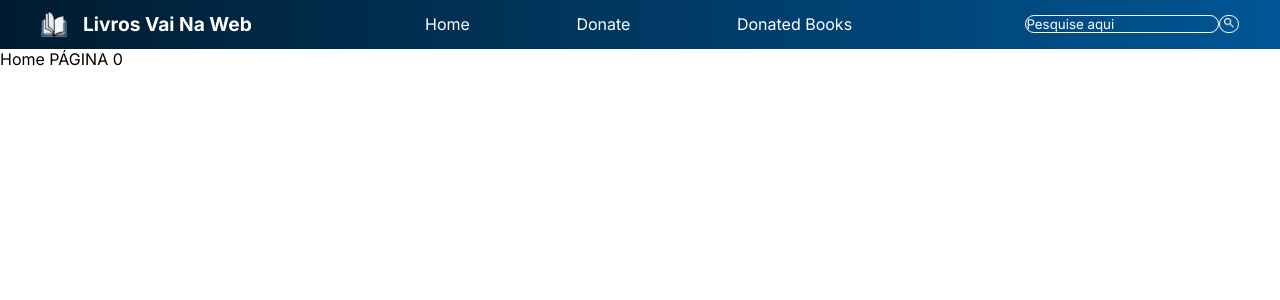
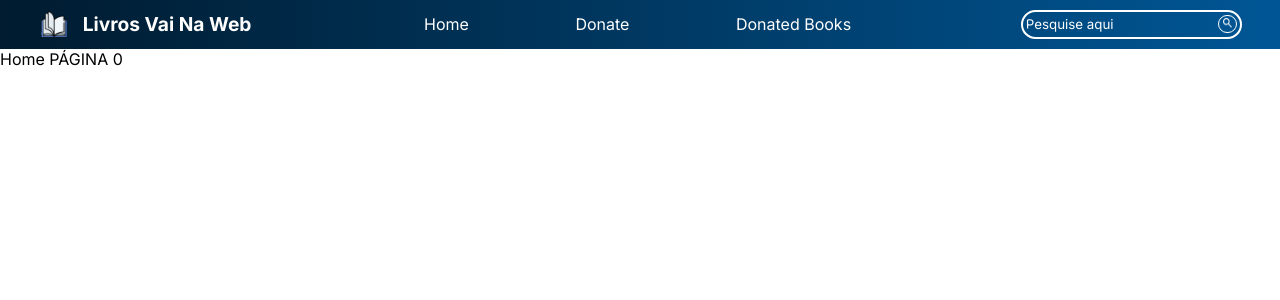
Before and after one commit to lolimamota/livros, a React (Vite) app: page / in a window 1280 px wide. Shown: the top 300 px of the page. Built offline with nearby package versions, Linux system fonts and the light colour scheme.

Commit message:
STL: salvo as formatações do input de busca

```diff
--- a/src/scss/styleComponents/routes/style-routes.module.scss
+++ b/src/scss/styleComponents/routes/style-routes.module.scss
@@ -31,7 +31,13 @@
         }
 
     }
+
     .divInput{
+        display: flex;
+        align-items: center;
+        border: 2px solid #FFF; border-radius: 50px;
+        overflow: hidden;
+    }
     .searchSubmt{
         width: 1.5vw;
         border-radius: 100px 100px 100px 100px;
@@ -43,10 +49,11 @@
         color: color.$text-header;
         border-radius: 100px 100px 100px 100px;
         background-color: transparent;
-            border: solid #FFF .1rem;
+        border: none;
+        outline: none;
         }
     }
-}
+
 
 .wLogo{
     width: 2vw;
```
Lines whose indentation alone changed are shown as unchanged.
